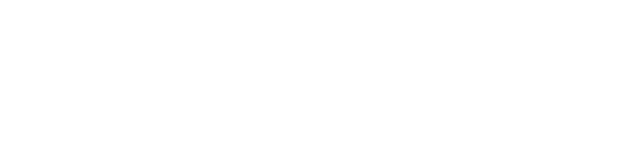
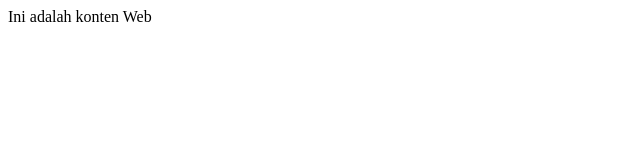
Before and after one commit to sahabatdavid/latihan-git, a plain HTML site: page index.html in a window 1280 px wide. Shown: the whole page, without its empty margins (0-640 px from the left). Drawn offline with Linux system fonts and the light colour scheme.

Commit message:
Mengubah index.html

```diff
--- a/index.html
+++ b/index.html
@@ -7,6 +7,6 @@
     <title>Latihan Git Dasar</title>
 </head>
 <body>
-
+    Ini adalah konten Web
 </body>
 </html>
```
